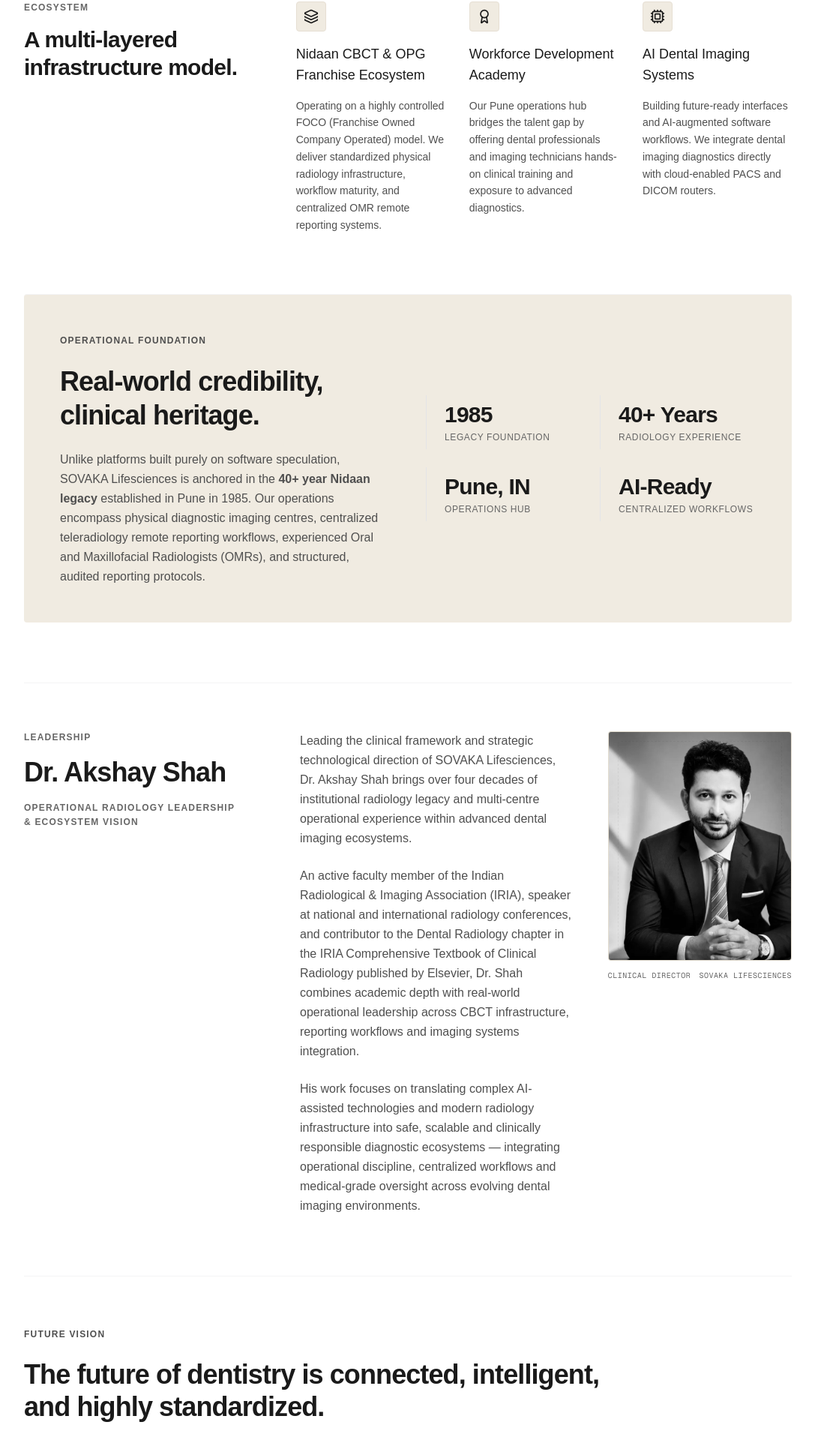
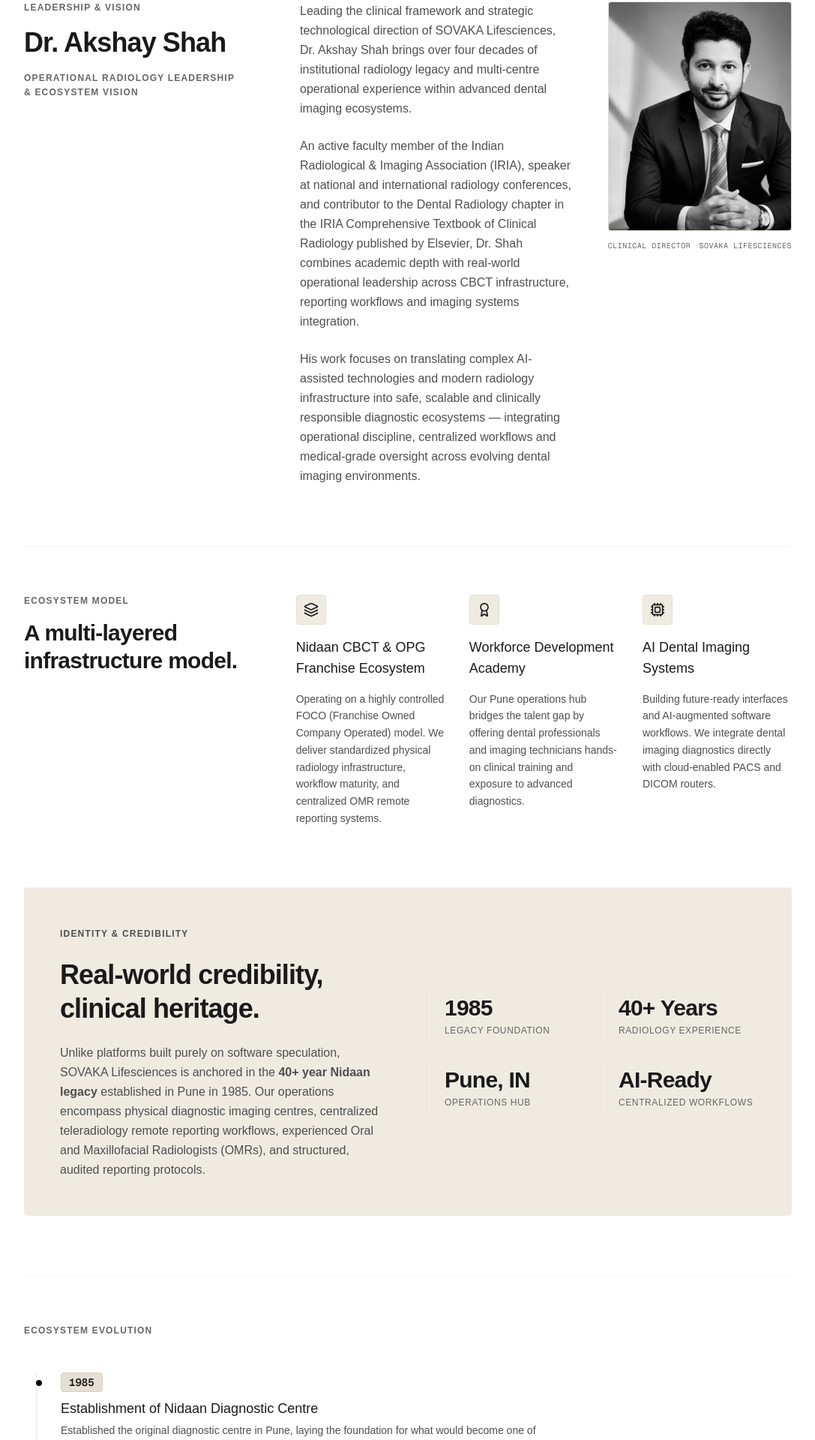
Before and after one commit to sovakalifesciences/sovaka-website, a Next.js app: page /about in a window 1280 px wide. Shown: the part 1520-3440 px from the top of the page at 75% size, without its empty margins (96-1183 px from the left). Built offline with nearby package versions, Linux system fonts and the light colour scheme.

Commit message:
feat: reorganize About page Information Architecture to improve storytelling and founder-led narrative

```diff
--- a/src/app/about/page.tsx
+++ b/src/app/about/page.tsx
@@ -102,7 +102,7 @@
       <main className="min-h-screen bg-white dark:bg-[#0a0a0a] pt-[120px] pb-24 text-[#1A1A1A] dark:text-zinc-200">
         <div className="max-w-[1440px] mx-auto w-full px-6 md:px-12 lg:px-24 xl:px-32">
 
-          {/* About Hero Section */}
+          {/* Section 1: About Hero Section */}
           <section className="mb-16 lg:mb-20">
             <div className="max-w-[960px]">
               <span className="inline-block uppercase tracking-[0.15em] text-xs font-semibold text-[#1A1A1A] dark:text-zinc-300 bg-sand-100 dark:bg-zinc-900 border border-sand-200 dark:border-zinc-800 px-3 py-1.5 rounded-sm mb-8">
@@ -117,7 +117,7 @@
             </div>
           </section>
 
-          {/* The Meaning Behind SOVAKA */}
+          {/* Section 2: The Meaning Behind SOVAKA */}
           <section className="mb-20 border-t border-zinc-100 dark:border-zinc-900 pt-16">
             <div className="max-w-[760px] mx-auto text-center">
               <span className="block text-xs uppercase tracking-[0.2em] font-semibold text-[#666666] mb-3">
@@ -175,76 +175,13 @@
             </div>
           </section>
 
-          {/* The Ecosystem Pillars */}
-          <section className="mb-20 border-t border-zinc-100 dark:border-zinc-900 pt-16">
-            <div className="grid grid-cols-1 lg:grid-cols-12 gap-12 lg:gap-16">
-              <div className="lg:col-span-4">
-                <span className="block text-xs uppercase tracking-widest font-semibold text-[#666666] mb-4">Ecosystem</span>
-                <h2 className="text-3xl font-semibold tracking-tight text-[#1A1A1A] dark:text-zinc-50 leading-tight">
-                  A multi-layered infrastructure model.
-                </h2>
-              </div>
-              <div className="lg:col-span-8">
-                <div className="grid grid-cols-1 md:grid-cols-3 gap-8">
-                  {pillars.map((pillar, index) => (
-                    <div key={index} className="space-y-4">
-                      <div className="w-10 h-10 rounded-sm bg-sand-50 dark:bg-zinc-900 border border-sand-100 dark:border-zinc-800 flex items-center justify-center">
-                        {pillar.icon}
-                      </div>
-                      <h3 className="text-lg font-medium text-[#1A1A1A] dark:text-zinc-50">
-                        {pillar.title}
-                      </h3>
-                      <p className="text-sm text-[#4F4F4F] dark:text-zinc-400 leading-relaxed">
-                        {pillar.desc}
-                      </p>
-                    </div>
-                  ))}
-                </div>
-              </div>
-            </div>
-          </section>
-
-          {/* Operational Foundation */}
-          <section className="mb-20 border-t border-zinc-100 dark:border-zinc-900 pt-16 bg-sand-50 dark:bg-zinc-900/10 p-8 md:p-12 rounded-sm">
-            <div className="grid grid-cols-1 lg:grid-cols-12 gap-12 items-center">
-              <div className="lg:col-span-6 space-y-6">
-                <span className="inline-block uppercase tracking-[0.1em] text-xs font-semibold text-[#4F4F4F]">
-                  Operational Foundation
-                </span>
-                <h2 className="text-3xl md:text-4xl font-semibold tracking-tight text-[#1A1A1A] dark:text-zinc-50 leading-tight">
-                  Real-world credibility, clinical heritage.
-                </h2>
-                <p className="text-[#4F4F4F] dark:text-zinc-400 leading-relaxed text-sm md:text-base">
-                  Unlike platforms built purely on software speculation, SOVAKA Lifesciences is anchored in the <strong>40+ year Nidaan legacy</strong> established in Pune in 1985. Our operations encompass physical diagnostic imaging centres, centralized teleradiology remote reporting workflows, experienced Oral and Maxillofacial Radiologists (OMRs), and structured, audited reporting protocols.
-                </p>
-              </div>
-              <div className="lg:col-span-6 grid grid-cols-2 gap-6">
-                {[
-                  { value: "1985", label: "Legacy Foundation" },
-                  { value: "40+ Years", label: "Radiology Experience" },
-                  { value: "Pune, IN", label: "Operations Hub" },
-                  { value: "AI-Ready", label: "Centralized Workflows" },
-                ].map((stat, index) => (
-                  <div key={index} className="border-l border-zinc-200 dark:border-zinc-800 pl-6 py-2">
-                    <span className="block text-3xl font-semibold text-[#1A1A1A] dark:text-zinc-50 tracking-tight">
-                      {stat.value}
-                    </span>
-                    <span className="block text-xs uppercase tracking-wider text-[#666666] mt-1">
-                      {stat.label}
-                    </span>
-                  </div>
-                ))}
-              </div>
-            </div>
-          </section>
-
-          {/* Leadership & Expertise */}
+          {/* Section 3: Leadership */}
           <section className="mb-20 border-t border-zinc-100 dark:border-zinc-900 pt-16">
             <div className="grid grid-cols-1 lg:grid-cols-12 gap-12 lg:gap-20 items-start">
               {/* Left Side: Eyebrow + Section Title + Subtitle */}
               <div className="lg:col-span-4 space-y-4">
                 <span className="block text-xs uppercase tracking-widest font-semibold text-[#666666]">
-                  Leadership
+                  Leadership & Vision
                 </span>
                 <h2 className="text-3xl md:text-4xl font-semibold tracking-tight text-[#1A1A1A] dark:text-zinc-50 leading-tight">
                   Dr. Akshay Shah
@@ -293,22 +230,70 @@
             </div>
           </section>
 
-          {/* Future Vision */}
+          {/* Section 4: Ecosystem Model */}
           <section className="mb-20 border-t border-zinc-100 dark:border-zinc-900 pt-16">
-            <div className="max-w-[800px] space-y-6">
-              <span className="inline-block uppercase tracking-[0.1em] text-xs font-semibold text-[#4F4F4F]">
-                Future Vision
-              </span>
-              <h2 className="text-3xl md:text-4xl font-semibold tracking-tight text-[#1A1A1A] dark:text-zinc-50 leading-[1.2]">
-                The future of dentistry is connected, intelligent, and highly standardized.
-              </h2>
-              <p className="text-[#4F4F4F] dark:text-zinc-400 leading-relaxed text-sm md:text-base">
-                We believe that the next decade of diagnostic dental imaging will not be defined by isolated software tools, but by fully connected imaging networks. By pairing physical site footprints in Maharashtra with remote OMR specialist networks and AI-assisted cloud diagnostics, we are building the resilient diagnostic infrastructure that future dental ecosystems demand.
-              </p>
+            <div className="grid grid-cols-1 lg:grid-cols-12 gap-12 lg:gap-16">
+              <div className="lg:col-span-4">
+                <span className="block text-xs uppercase tracking-widest font-semibold text-[#666666] mb-4">Ecosystem Model</span>
+                <h2 className="text-3xl font-semibold tracking-tight text-[#1A1A1A] dark:text-zinc-50 leading-tight">
+                  A multi-layered infrastructure model.
+                </h2>
+              </div>
+              <div className="lg:col-span-8">
+                <div className="grid grid-cols-1 md:grid-cols-3 gap-8">
+                  {pillars.map((pillar, index) => (
+                    <div key={index} className="space-y-4">
+                      <div className="w-10 h-10 rounded-sm bg-sand-50 dark:bg-zinc-900 border border-sand-100 dark:border-zinc-800 flex items-center justify-center">
+                        {pillar.icon}
+                      </div>
+                      <h3 className="text-lg font-medium text-[#1A1A1A] dark:text-zinc-50">
+                        {pillar.title}
+                      </h3>
+                      <p className="text-sm text-[#4F4F4F] dark:text-zinc-400 leading-relaxed">
+                        {pillar.desc}
+                      </p>
+                    </div>
+                  ))}
+                </div>
+              </div>
             </div>
           </section>
 
-          {/* Ecosystem Timeline */}
+          {/* Section 5: Corporate Identity + Credibility */}
+          <section className="mb-20 border-t border-zinc-100 dark:border-zinc-900 pt-16 bg-sand-50 dark:bg-zinc-900/10 p-8 md:p-12 rounded-sm">
+            <div className="grid grid-cols-1 lg:grid-cols-12 gap-12 items-center">
+              <div className="lg:col-span-6 space-y-6">
+                <span className="inline-block uppercase tracking-[0.1em] text-xs font-semibold text-[#4F4F4F]">
+                  Identity & Credibility
+                </span>
+                <h2 className="text-3xl md:text-4xl font-semibold tracking-tight text-[#1A1A1A] dark:text-zinc-50 leading-tight">
+                  Real-world credibility, clinical heritage.
+                </h2>
+                <p className="text-[#4F4F4F] dark:text-zinc-400 leading-relaxed text-sm md:text-base">
+                  Unlike platforms built purely on software speculation, SOVAKA Lifesciences is anchored in the <strong>40+ year Nidaan legacy</strong> established in Pune in 1985. Our operations encompass physical diagnostic imaging centres, centralized teleradiology remote reporting workflows, experienced Oral and Maxillofacial Radiologists (OMRs), and structured, audited reporting protocols.
+                </p>
+              </div>
+              <div className="lg:col-span-6 grid grid-cols-2 gap-6">
+                {[
+                  { value: "1985", label: "Legacy Foundation" },
+                  { value: "40+ Years", label: "Radiology Experience" },
+                  { value: "Pune, IN", label: "Operations Hub" },
+                  { value: "AI-Ready", label: "Centralized Workflows" },
+                ].map((stat, index) => (
+                  <div key={index} className="border-l border-zinc-200 dark:border-zinc-800 pl-6 py-2">
+                    <span className="block text-3xl font-semibold text-[#1A1A1A] dark:text-zinc-50 tracking-tight">
+                      {stat.value}
+                    </span>
+                    <span className="block text-xs uppercase tracking-wider text-[#666666] mt-1">
+                      {stat.label}
+                    </span>
+                  </div>
+                ))}
+              </div>
+            </div>
+          </section>
+
+          {/* Section 6: Journey / Timeline */}
           <section className="mb-20 border-t border-zinc-100 dark:border-zinc-900 pt-16">
             <span className="block text-xs uppercase tracking-widest font-semibold text-[#666666] mb-12">Ecosystem Evolution</span>
             <div className="relative border-l border-zinc-200 dark:border-zinc-800 ml-4 pl-8 space-y-12">
```
